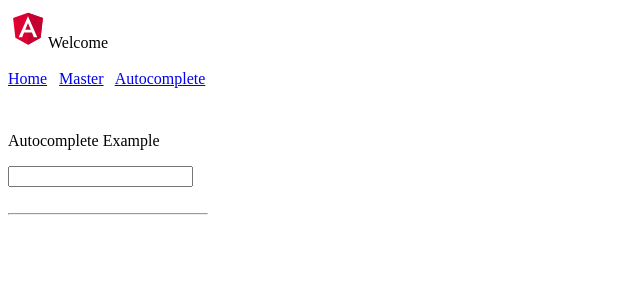
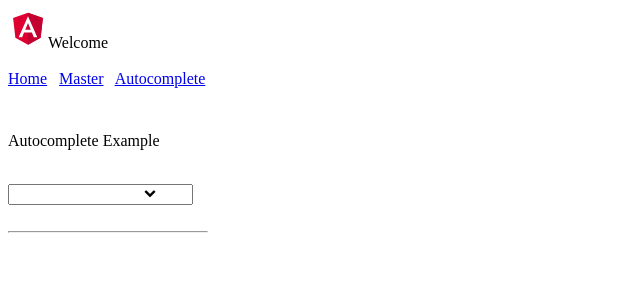
Before and after one commit to notreniev/angular-examples, an Angular app: page /autocomplete in a window 1280 px wide. Shown: the top 300 px of the page, without its empty margins (0-640 px from the left). Built offline with nearby package versions, Linux system fonts and the light colour scheme.

Commit message:
feat():  added icon and control state for dropdown list

```diff
--- a/angular.json
+++ b/angular.json
@@ -23,12 +23,10 @@
             "polyfills": "src/polyfills.ts",
             "tsConfig": "tsconfig.app.json",
             "aot": true,
-            "assets": [
-              "src/favicon.ico",
-              "src/assets"
-            ],
+            "assets": ["src/favicon.ico", "src/assets"],
             "styles": [
-              "src/styles.css"
+              "src/styles.css",
+              "node_modules/font-awesome/css/font-awesome.css"
             ],
             "scripts": []
           },
@@ -86,13 +84,8 @@
             "polyfills": "src/polyfills.ts",
             "tsConfig": "tsconfig.spec.json",
             "karmaConfig": "karma.conf.js",
-            "assets": [
-              "src/favicon.ico",
-              "src/assets"
-            ],
-            "styles": [
-              "src/styles.css"
-            ],
+            "assets": ["src/favicon.ico", "src/assets"],
+            "styles": ["src/styles.css"],
             "scripts": []
           }
         },
@@ -104,9 +97,7 @@
               "tsconfig.spec.json",
               "e2e/tsconfig.json"
             ],
-            "exclude": [
-              "**/node_modules/**"
-            ]
+            "exclude": ["**/node_modules/**"]
           }
         },
         "e2e": {
--- a/package.json
+++ b/package.json
@@ -21,6 +21,7 @@
     "@angular/platform-browser": "~13.2.0",
     "@angular/platform-browser-dynamic": "~13.2.0",
     "@angular/router": "~13.2.0",
+    "font-awesome": "^4.7.0",
     "rxjs": "~6.6.0",
     "tslib": "^2.0.0",
     "typescript": "^4.5.5",
--- a/src/app/components/input-autocomplete/input-autocomplete.component.css
+++ b/src/app/components/input-autocomplete/input-autocomplete.component.css
@@ -52,8 +52,12 @@ ul {
   Component wrappers
 */
 
-#input {
-  display: inline-block;
+i {
+  position: absolute;
+  right: 52px;
+  margin-top: 3px;
+  font-size: 12px;
+  border: solid 0px;
 }
 
 .container {
--- a/src/app/components/input-autocomplete/input-autocomplete.component.html
+++ b/src/app/components/input-autocomplete/input-autocomplete.component.html
@@ -1,7 +1,13 @@
 <div class="container">
     <p>Autocomplete Example</p>
-    <div id="input">
-        <input #input [(ngModel)]="inputValue" />
+    <br>
+    <div>
+        <i class="fa" [ngClass]="{
+            'fa-chevron-down': !isDisplayed,
+            'fa-chevron-up': isDisplayed}" (click)="showResults()">
+        </i>
+
+        <input #input [(ngModel)]="inputValue" (focusout)="onFocusOut()" />
     </div>
 
     <div class="container-output">
--- a/src/app/components/input-autocomplete/input-autocomplete.component.ts
+++ b/src/app/components/input-autocomplete/input-autocomplete.component.ts
@@ -44,9 +44,9 @@ export class InputAutocompleteComponent implements OnInit, AfterViewInit, OnDest
       .subscribe((data: CountryModel[]) => this.showResults(data));
   }
 
-  public showResults(data: CountryModel[]): void {
-    this.countries = data;
-    this.isDisplayed = true;
+  public showResults(data?: CountryModel[]): void {
+    this.countries = data ? data : this.countryService.getCountryList();
+    this.isDisplayed = !this.isDisplayed;
   }
 
   public selectOption(option: CountryModel): void {
@@ -66,7 +66,7 @@ export class InputAutocompleteComponent implements OnInit, AfterViewInit, OnDest
    * @returns
    */
   public fakeCountriesRequest(name?: string): Observable<CountryModel[]> {
-    // if (!term || term.length < 2) return of([]);
+    // if (!name || name.length < 2) return of([]);
     const getCountries = (name?: string) => {
       if (name && name.length > 0) {
         return this.countryService
@@ -79,10 +79,14 @@ export class InputAutocompleteComponent implements OnInit, AfterViewInit, OnDest
     return of(getCountries(name)).pipe(tap(() => getCountries(name)));
   }
 
-  @HostListener("document:click", ["$event"])
-  public onDocumentClick(event: MouseEvent): void {
-    if (this.isDisplayed && !this.outputRef.nativeElement.contains(event.target as Element)) {
-      this.isDisplayed = false;
-    }
+  onFocusOut() {
+    this.isDisplayed = false;
   }
+
+  // @HostListener("document:click", ["$event"])
+  // public onDocumentClick(event: MouseEvent): void {
+  //   if (this.isDisplayed && !this.outputRef.nativeElement.contains(event.target as Element)) {
+  //     this.isDisplayed = false;
+  //   }
+  // }
 }
```
Also changed, not shown: 1 other file (tests, documents, lock files or other folders).
